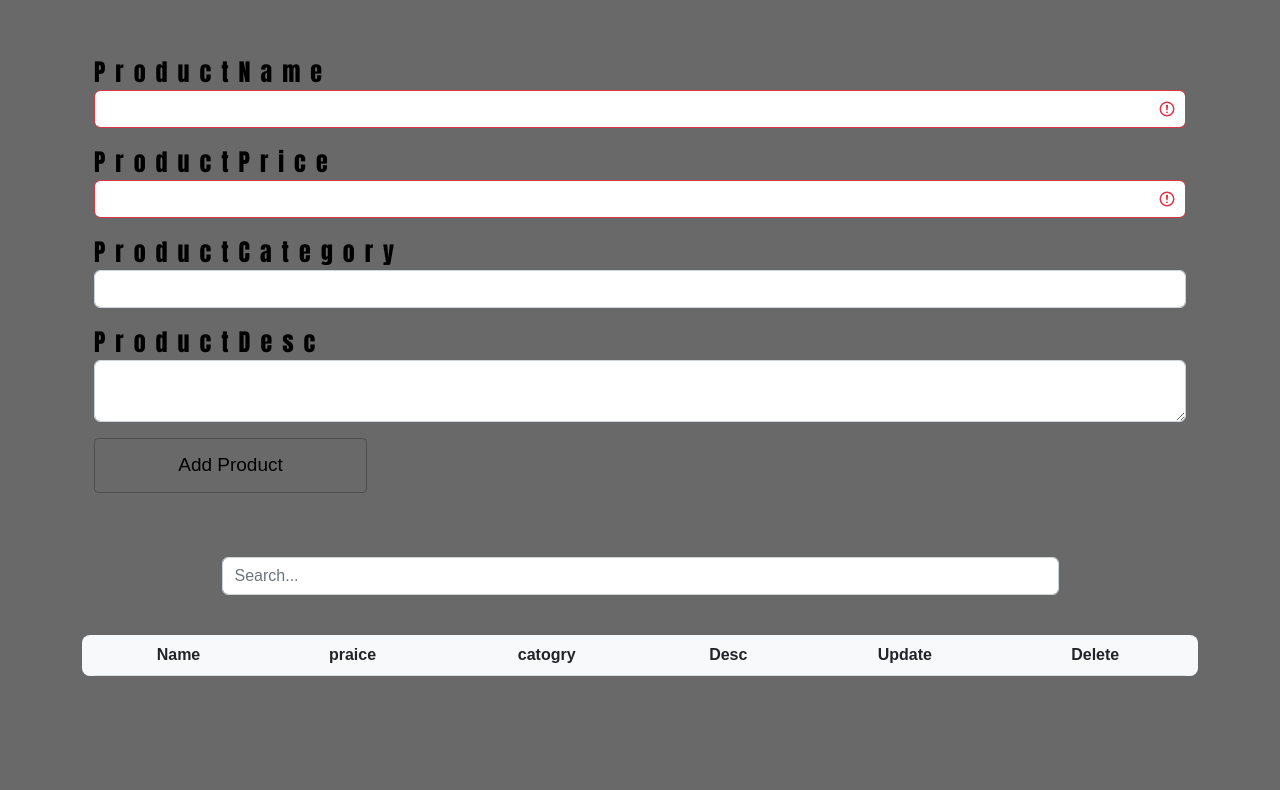
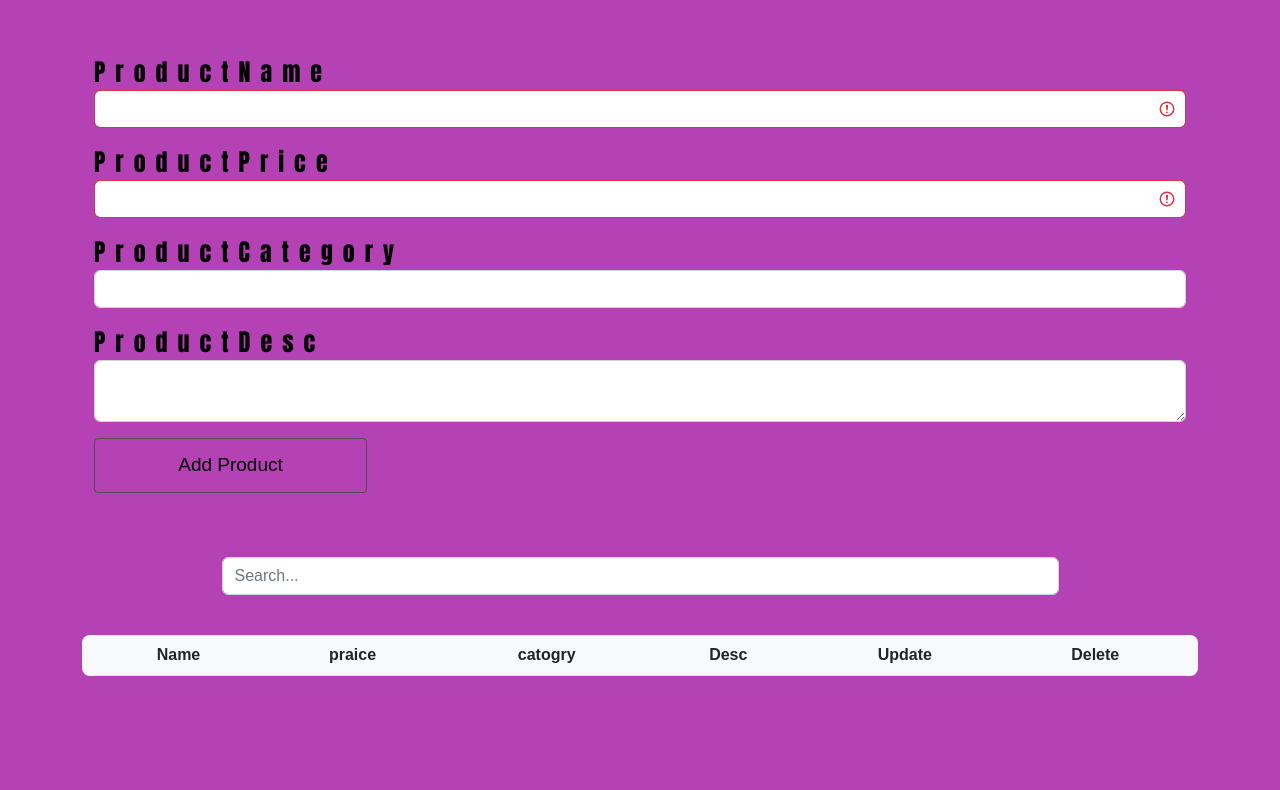
Before and after one commit to ahmedgoweda/CRUD, a plain HTML site: page index.html in a window 1280 px wide. Shown: the part 70-860 px from the top of the page. Drawn offline with Linux system fonts and the light colour scheme.

Commit message:
CruD System

```diff
--- a/CSS/styal.css
+++ b/CSS/styal.css
@@ -6,7 +6,8 @@ font-family: Arial, Helvetica, sans-serif;
 }
 
 .color-bg{
-  background-color:dimgray;
+  background-color:rgba(164, 24, 164, 0.817);
+
 }
  .back-ground{
     /* background-image: url('/img/blue-lines-abstract-wallpaper.jpg'); */
```
Also changed, not shown: img/WhatsApp Image 2024-04-22 at 9.09.35 PM.jpeg (added), index.html (renamed from index.htm).
